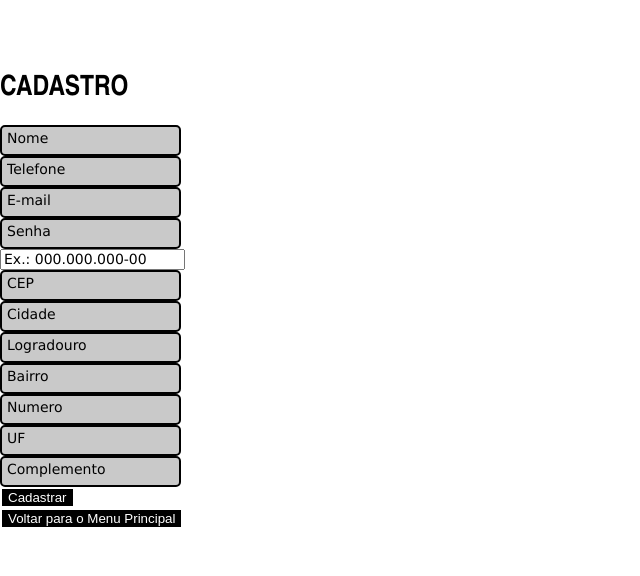
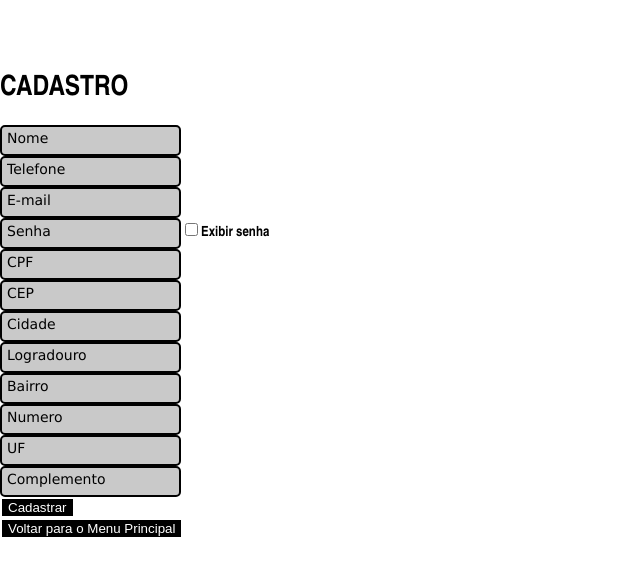
Before and after one commit to ProChefe-ElToniolo/ProjetoElToniolo, a Vue app: page /ViewTelaCadastro in a window 1280 px wide. Shown: the top 576 px of the page, without its empty margins (0-640 px from the left). Built offline with nearby package versions, Linux system fonts and the light colour scheme.

Commit message:
exibir senha tela cadastro

```diff
--- a/src/components/TelaCadastro.vue
+++ b/src/components/TelaCadastro.vue
@@ -14,10 +14,16 @@
     <br />
     <input class="geral" type="text" placeholder="E-mail" maxlength="50" v-model="email" />
     <br />
-    <input class="geral" type="password" placeholder="Senha" maxlength="20" v-model="senha" />
+    <input class="geral" type="password" placeholder="Senha" maxlength="20" v-model="senha" id="senha" />
+    <input type="checkbox" v-model="checkbox" @change="mostrarSenha" id="checkbox"><span>Exibir senha</span>
     <br />
     <input
-      input type="text" class="form-control cpf-mask" placeholder="Ex.: 000.000.000-00"
+      class="geral"
+      type="text"
+      onkeypress="return event.charCode >= 48 && event.charCode <= 57"
+      placeholder="CPF"
+      maxlength="11"
+      v-model="cpf"
     />
     <br />
     <input
@@ -79,6 +85,15 @@ export default {
   methods: {
     voltarMenu: function() {
       this.$router.push("/");
+    },
+    mostrarSenha: function(){
+      var senha = document.getElementById("senha")
+      if(this.checkbox == true){
+        senha.type = "text"
+      }
+      else if(this.checkbox == false){
+        senha.type = "password"
+      }
     },
     onlytext: function(evt){
       var theEvent = evt || window.event;
```
Also changed, not shown: src/components/TelaMenuPrincipal.vue (line endings or trailing spaces).
